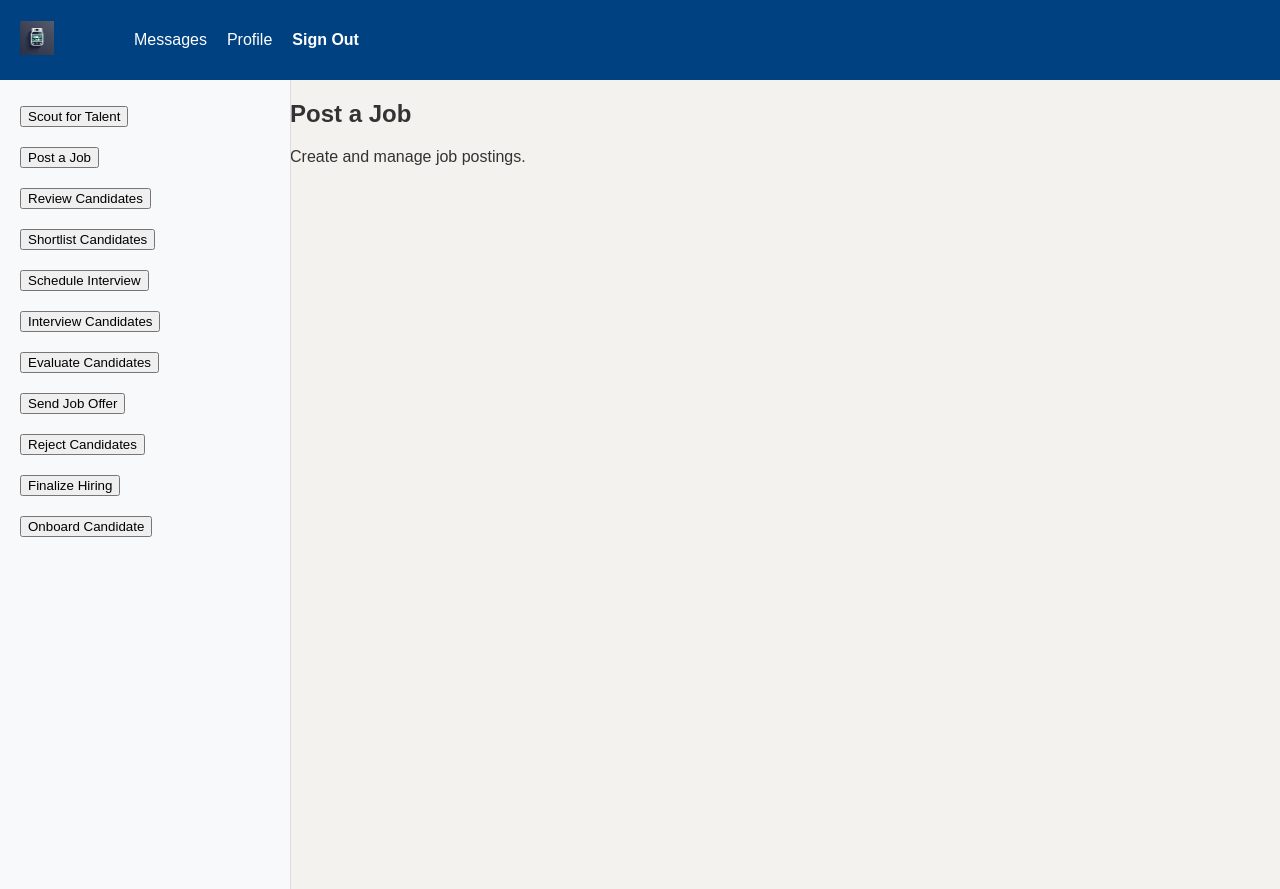
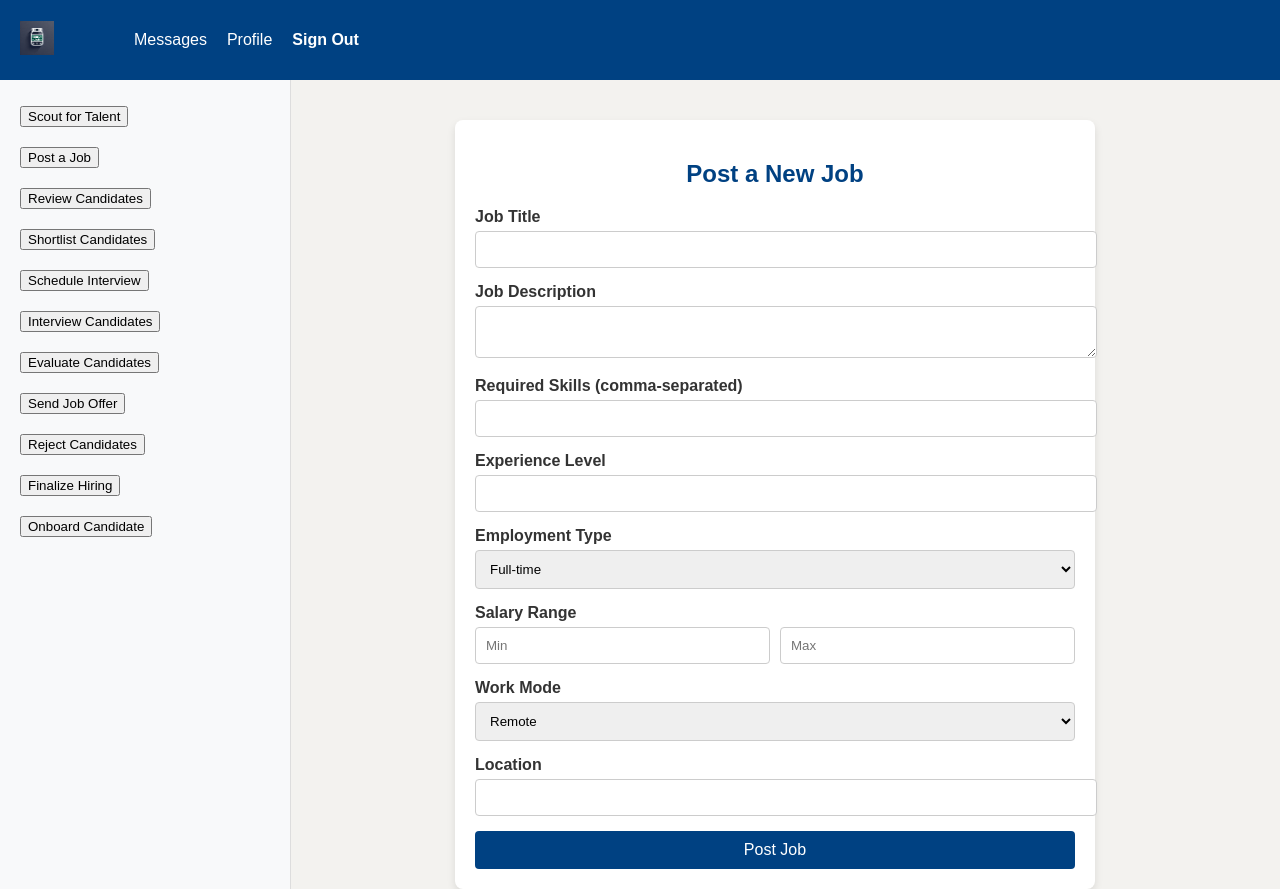
Before and after one commit to jaypersanchez/scoutjar-recruiter, a React (Create React App) app: page /talent-scout in a window 1280 px wide. Both pictures are taken after a click on the button "Post a Job". Before the commit the page ends 800 px from the top, so only its background shows below. Built offline with nearby package versions, Linux system fonts and the light colour scheme.

Commit message:
post job screen

```diff
--- a/src/App.css
+++ b/src/App.css
@@ -423,3 +423,61 @@ body {
   0% { transform: rotate(0deg); }
   100% { transform: rotate(360deg); }
 }
+
+/* Job Posting Form Styles */
+.form-container {
+  max-width: 600px;
+  margin: 40px auto;
+  background: #fff;
+  padding: 20px;
+  border-radius: 8px;
+  box-shadow: 0 4px 8px rgba(0,0,0,0.1);
+}
+
+.form-title {
+  text-align: center;
+  color: #004182;
+  margin-bottom: 20px;
+}
+
+.form-group {
+  margin-bottom: 15px;
+}
+
+.form-label {
+  display: block;
+  margin-bottom: 5px;
+  font-weight: bold;
+}
+
+.form-input {
+  width: 100%;
+  padding: 10px;
+  border: 1px solid #ccc;
+  border-radius: 4px;
+}
+
+.salary-range-inputs {
+  display: flex;
+  gap: 10px;
+}
+
+.salary-input {
+  flex: 1;
+}
+
+.form-button {
+  width: 100%;
+  padding: 10px;
+  background-color: #004182;
+  color: #fff;
+  border: none;
+  border-radius: 4px;
+  cursor: pointer;
+  font-size: 1rem;
+  transition: background-color 0.3s;
+}
+
+.form-button:hover {
+  background-color: #30a14e;
+}
--- a/src/components/TalentScout/sidebar-components/PostJob/index.js
+++ b/src/components/TalentScout/sidebar-components/PostJob/index.js
@@ -1,12 +1,174 @@
-import React from 'react';
+import React, { useState } from 'react';
+import '../../../../App.css'; // Ensure that this file is correctly imported
 
-function PostJob() {
+const JobPostingForm = ({ recruiterId, onSubmit }) => {
+  const [formData, setFormData] = useState({
+    job_title: '',
+    job_description: '',
+    required_skills: '', // comma-separated list; can be split before sending to API
+    experience_level: '',
+    employment_type: 'Full-time',
+    salary_min: '',
+    salary_max: '',
+    work_mode: 'Remote',
+    location: ''
+  });
+
+  const handleChange = (e) => {
+    const { name, value } = e.target;
+    setFormData(prevData => ({
+      ...prevData,
+      [name]: value
+    }));
+  };
+
+  const handleSubmit = (e) => {
+    e.preventDefault();
+    // Prepare data based on schema:
+    const jobData = {
+      recruiter_id: recruiterId,
+      job_title: formData.job_title,
+      job_description: formData.job_description,
+      required_skills: formData.required_skills.split(',').map(skill => skill.trim()),
+      experience_level: formData.experience_level,
+      employment_type: formData.employment_type,
+      salary_range: [
+        formData.salary_min ? parseFloat(formData.salary_min) : null,
+        formData.salary_max ? parseFloat(formData.salary_max) : null
+      ],
+      work_mode: formData.work_mode,
+      location: formData.location
+      // date_posted will default to CURRENT_TIMESTAMP on the database side
+    };
+    // Pass jobData to the onSubmit callback (could be an API call)
+    onSubmit(jobData);
+  };
+
   return (
-    <div>
-      <h2>Post a Job</h2>
-      <p>Create and manage job postings.</p>
+    <div className="form-container">
+      <h2 className="form-title">Post a New Job</h2>
+      <form onSubmit={handleSubmit}>
+        <div className="form-group">
+          <label className="form-label" htmlFor="job_title">Job Title</label>
+          <input
+            type="text"
+            id="job_title"
+            name="job_title"
+            className="form-input"
+            value={formData.job_title}
+            onChange={handleChange}
+            required
+          />
+        </div>
+
+        <div className="form-group">
+          <label className="form-label" htmlFor="job_description">Job Description</label>
+          <textarea
+            id="job_description"
+            name="job_description"
+            className="form-input"
+            value={formData.job_description}
+            onChange={handleChange}
+            required
+          ></textarea>
+        </div>
+
+        <div className="form-group">
+          <label className="form-label" htmlFor="required_skills">Required Skills (comma-separated)</label>
+          <input
+            type="text"
+            id="required_skills"
+            name="required_skills"
+            className="form-input"
+            value={formData.required_skills}
+            onChange={handleChange}
+          />
+        </div>
+
+        <div className="form-group">
+          <label className="form-label" htmlFor="experience_level">Experience Level</label>
+          <input
+            type="text"
+            id="experience_level"
+            name="experience_level"
+            className="form-input"
+            value={formData.experience_level}
+            onChange={handleChange}
+          />
+        </div>
+
+        <div className="form-group">
+          <label className="form-label" htmlFor="employment_type">Employment Type</label>
+          <select
+            id="employment_type"
+            name="employment_type"
+            className="form-input"
+            value={formData.employment_type}
+            onChange={handleChange}
+          >
+            <option value="Full-time">Full-time</option>
+            <option value="Part-time">Part-time</option>
+            <option value="Contract">Contract</option>
+            <option value="Freelance">Freelance</option>
+            <option value="Internship">Internship</option>
+          </select>
+        </div>
+
+        <div className="form-group">
+          <label className="form-label">Salary Range</label>
+          <div className="salary-range-inputs">
+            <input
+              type="number"
+              step="0.01"
+              name="salary_min"
+              className="form-input salary-input"
+              placeholder="Min"
+              value={formData.salary_min}
+              onChange={handleChange}
+            />
+            <input
+              type="number"
+              step="0.01"
+              name="salary_max"
+              className="form-input salary-input"
+              placeholder="Max"
+              value={formData.salary_max}
+              onChange={handleChange}
+            />
+          </div>
+        </div>
+
+        <div className="form-group">
+          <label className="form-label" htmlFor="work_mode">Work Mode</label>
+          <select
+            id="work_mode"
+            name="work_mode"
+            className="form-input"
+            value={formData.work_mode}
+            onChange={handleChange}
+          >
+            <option value="Remote">Remote</option>
+            <option value="Hybrid">Hybrid</option>
+            <option value="Onsite">Onsite</option>
+          </select>
+        </div>
+
+        <div className="form-group">
+          <label className="form-label" htmlFor="location">Location</label>
+          <input
+            type="text"
+            id="location"
+            name="location"
+            className="form-input"
+            value={formData.location}
+            onChange={handleChange}
+          />
+        </div>
+
+        <button type="submit" className="form-button">Post Job</button>
+      </form>
     </div>
   );
-}
+};
 
-export default PostJob;
+export default JobPostingForm;
```
